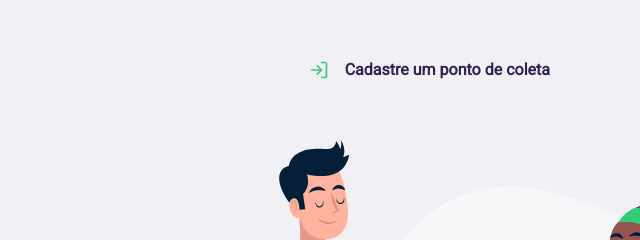
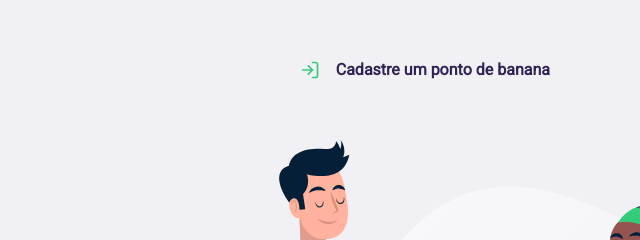
Before and after one commit to salesmiguelz/nextlevelweek, a plain HTML site: page index.html in a window 1280 px wide. Shown: the top 240 px of the page, 640-1280 px from the left. Drawn offline with Linux system fonts and the light colour scheme.

Commit message:
Commit teste

```diff
--- a/index.html
+++ b/index.html
@@ -20,7 +20,7 @@
                 <img src="/assets/icones/logo.svg" alt="Logotipo Ecoleta">
                 <a href="#">
                     <span></span>
-                    Cadastre um ponto de coleta
+                    Cadastre um ponto de banana
                 </a>
             </header>
             <main>
```
